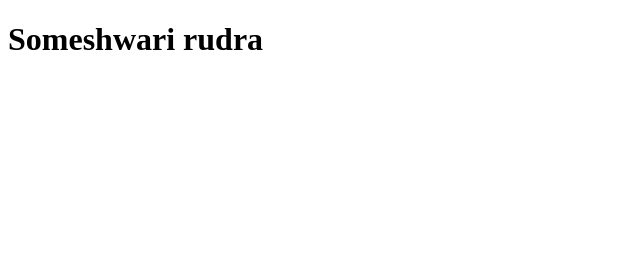
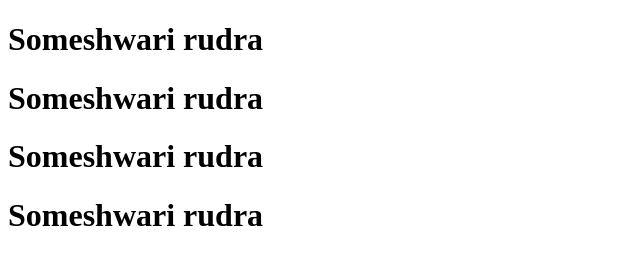
Before and after one commit to SAIKIRAN3670/learngit, a plain HTML site: page index.html in a window 1280 px wide. Shown: the whole page, without its empty margins (0-640 px from the left). Drawn offline with Linux system fonts and the light colour scheme.

Commit message:
third commit

```diff
--- a/index.html
+++ b/index.html
@@ -9,6 +9,10 @@
 
 <body>
     <h1>Someshwari rudra</h1>
+    <h1>Someshwari rudra</h1>
+    <h1>Someshwari rudra</h1>
+    <h1>Someshwari rudra</h1>
+
 </body>
 
 </html>
```
